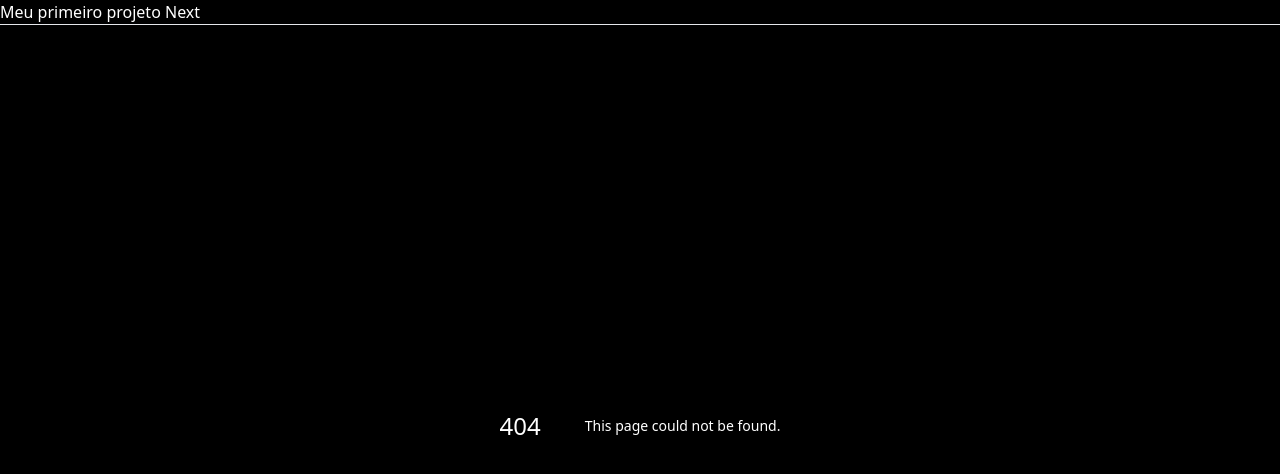
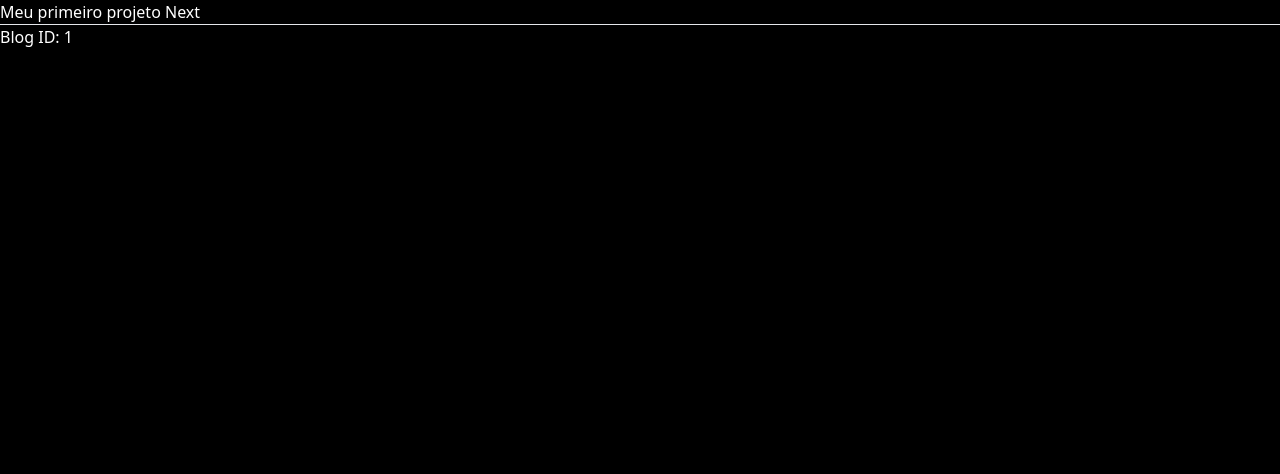
Before and after one commit to RaphaelSBarros/estudos-nextjs, a Next.js app: page /blogs/1 in a window 1280 px wide. Before the commit this address had no page. Shown: the top 474 px of the page. Built offline with nearby package versions, Linux system fonts and the light colour scheme.

Commit message:
Criando Rotas Dinâmicas

```diff
--- /dev/null
+++ b/src/app/blogs/[postId]/[action]/page.tsx
@@ -0,0 +1,15 @@
+type Props = {
+    params: {
+        postId: string
+        action: string
+    }
+}
+
+const Page = ({ params }: Props) => {
+    return (
+        <div>
+            Blog ID: {params.postId} ({params.action})
+        </div>
+    )
+}
+export default Page;
--- /dev/null
+++ b/src/app/blogs/[postId]/page.tsx
@@ -0,0 +1,14 @@
+type Props = {
+    params: {
+        postId: string
+    }
+}
+
+const Page = ({ params }: Props) => {
+    return (
+        <div>
+            Blog ID: {params.postId}
+        </div>
+    )
+}
+export default Page;
--- /dev/null
+++ b/src/app/sobre/[name]/page.tsx
@@ -0,0 +1,14 @@
+type Props = {
+    params: {
+        name: string
+    }
+}
+
+const Page = ({ params }: Props) => {
+    return (
+        <div>
+            Página Sobre {params.name}
+        </div>
+    )
+}
+export default Page;
--- a/src/app/sobre/empresa/page.tsx
+++ /dev/null
@@ -1,8 +0,0 @@
-const Page = () => {
-    return (
-        <div>
-            Página Sobre a Empresa
-        </div>
-    )
-}
-export default Page;
```
